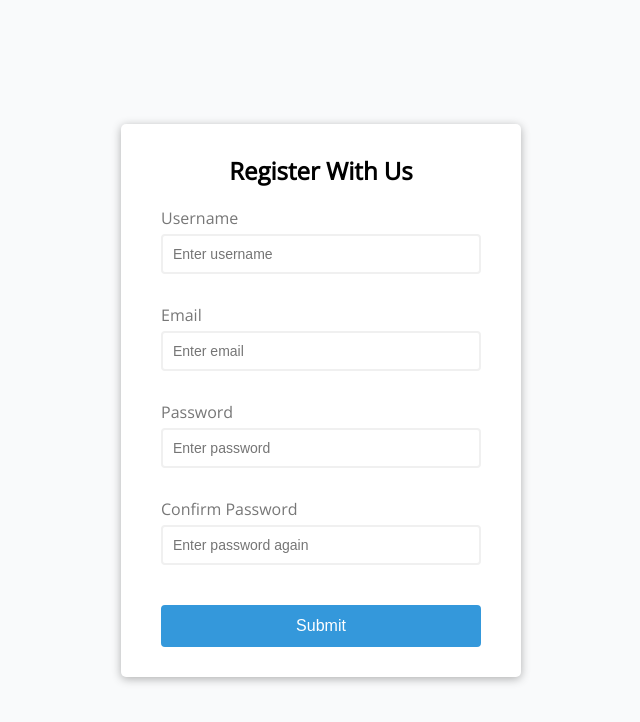
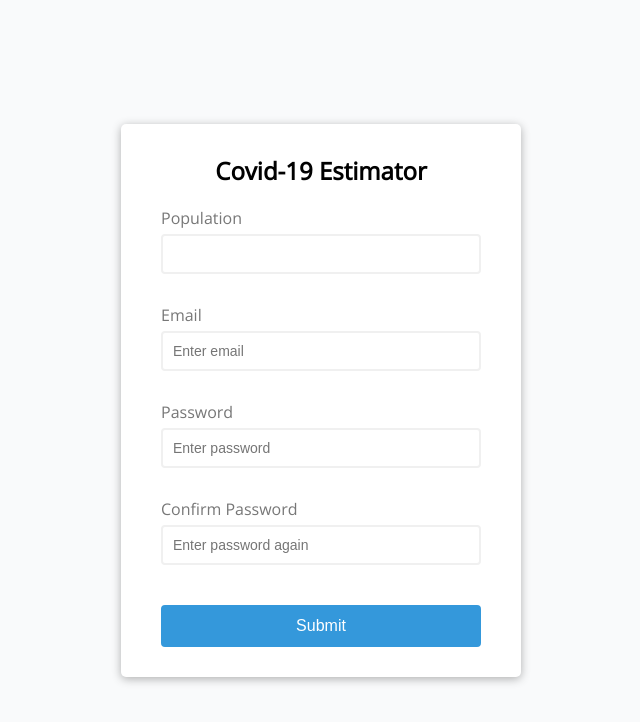
Before and after one commit to toberixng/estimator, a website: page public/index.html in a window 1280 px wide. Shown: the whole page, without its empty margins (319-959 px from the left). Drawn offline with nearby package versions, Linux system fonts and the light colour scheme.

Commit message:
style update

```diff
--- a/public/index.html
+++ b/public/index.html
@@ -10,10 +10,11 @@
 <body>
   <div class="container">
     <form id="form" class="form">
-      <h2>Register With Us</h2>
+      <h2>Covid-19 Estimator</h2>
       <div class="form-control">
-        <label for="username">Username</label>
-        <input type="text" id="username" placeholder="Enter username">
+        <label for="username">Population</label>
+				<input type="number" id="username" min="1" max="5">
+
         <small>Error message</small>
       </div>
       <div class="form-control">
--- a/public/script.js
+++ b/public/script.js
@@ -12,13 +12,13 @@ const showError = (input, message) => {
   small.innerText = message;
 }
 
-//Show success outline
+// Show success outline
 const showSuccess = (input, message) => {
   const formControl = input.parentElement;
   formControl.className = 'form-control success';
 }
 
-//Check email is valid
+// Check email is valid
 function checkEmail(input) {
   const re = /^(([^<>()\[\]\\.,;:\s@"]+(\.[^<>()\[\]\\.,;:\s@"]+)*)|(".+"))@((\[[0-9]{1,3}\.[0-9]{1,3}\.[0-9]{1,3}\.[0-9]{1,3}\])|(([a-zA-Z\-0-9]+\.)+[a-zA-Z]{2,}))$/;
   if (re.test(input.value.trim())) {
```
